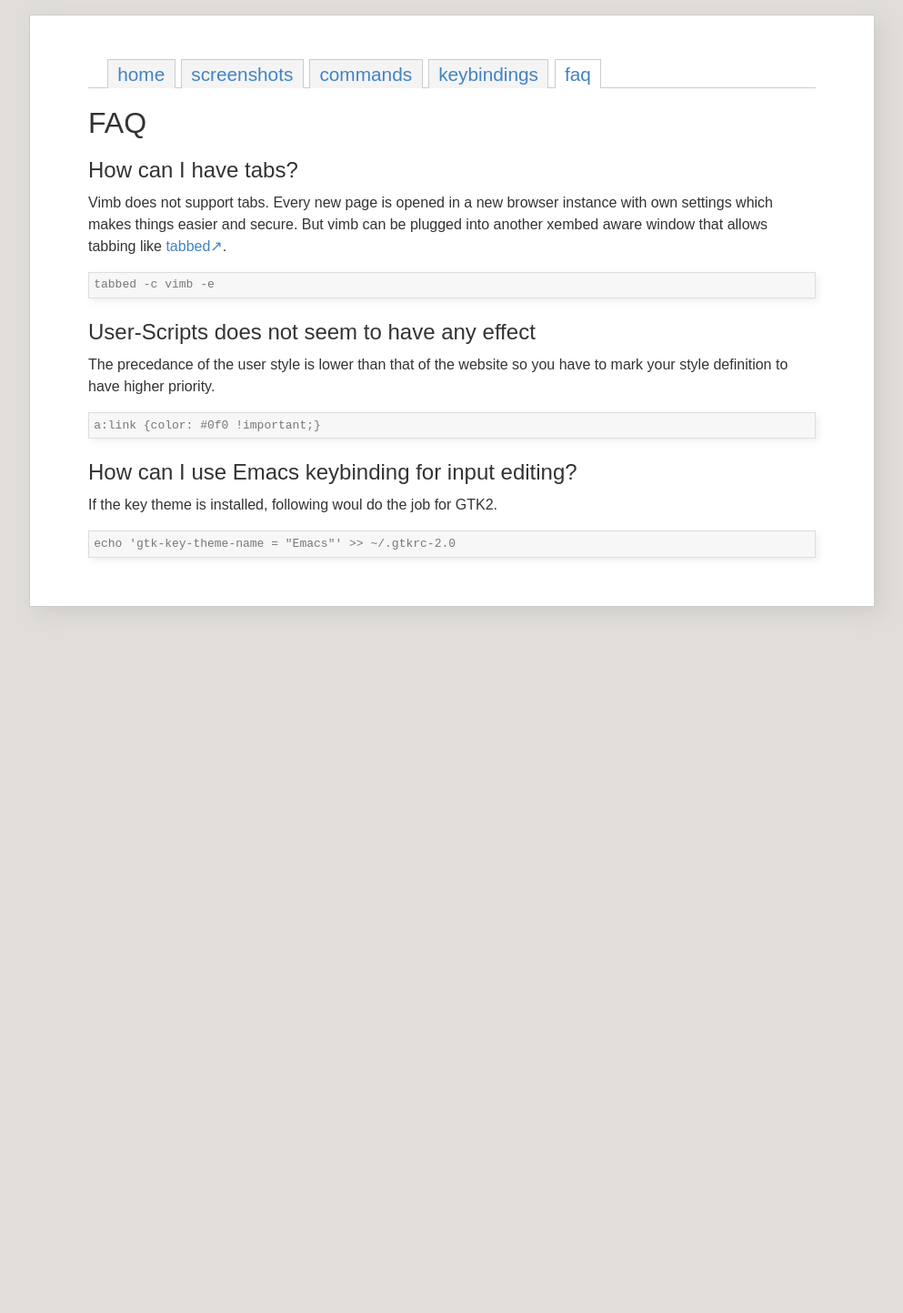
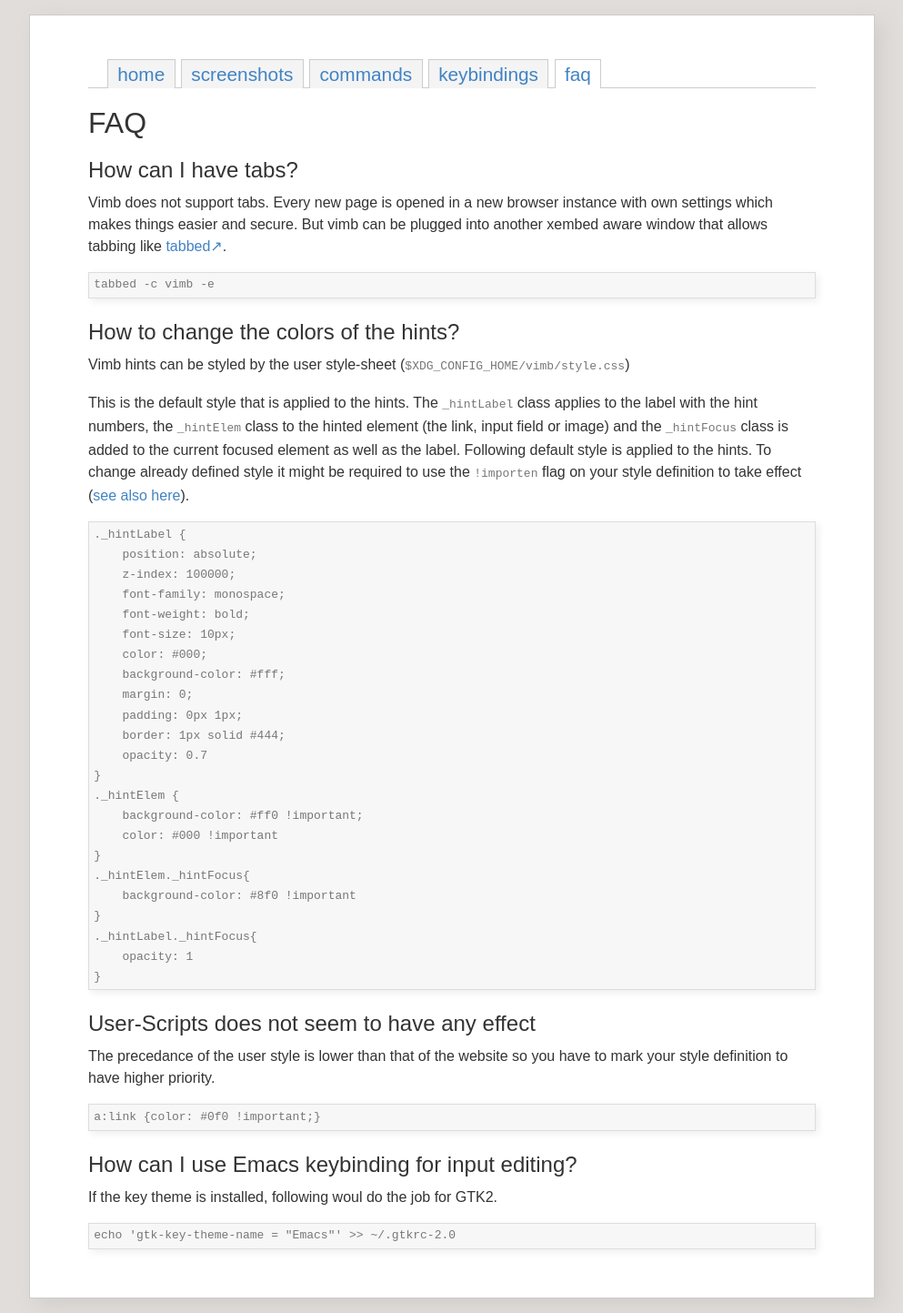
Before and after one commit to fanglingsu/vimb, a Jekyll site: the page built from faq.md, in a window 1280 px wide. Shown: the whole page at 91% size, without its empty margins (143-1136 px from the left). Built offline with Jekyll 4.4.1, drawn with Linux system fonts in a browser that asks for light colours; before the commit the page ends 900 px from its top, so only the background shows below that.

Commit message:
Added faq section how to style the hints.

```diff
--- a/faq.md
+++ b/faq.md
@@ -15,7 +15,44 @@
 
     tabbed -c vimb -e
 
-## User-Scripts does not seem to have any effect
+## How to change the colors of the hints?
+
+Vimb hints can be styled by the user style-sheet
+(`$XDG_CONFIG_HOME/vimb/style.css`)
+
+This is the default style that is applied to the hints. The `_hintLabel` class
+applies to the label with the hint numbers, the `_hintElem` class to the hinted
+element (the link, input field or image) and the `_hintFocus` class is added to
+the current focused element as well as the label. Following default style is
+applied to the hints. To change already defined style it might be required to
+use the `!importen` flag on your style definition to take effect
+([see also here](#user-scripts)).
+
+    ._hintLabel {
+        position: absolute;
+        z-index: 100000;
+        font-family: monospace;
+        font-weight: bold;
+        font-size: 10px;
+        color: #000;
+        background-color: #fff;
+        margin: 0;
+        padding: 0px 1px;
+        border: 1px solid #444;
+        opacity: 0.7
+    }
+    ._hintElem {
+        background-color: #ff0 !important;
+        color: #000 !important
+    }
+    ._hintElem._hintFocus{
+        background-color: #8f0 !important
+    }
+    ._hintLabel._hintFocus{
+        opacity: 1
+    }
+
+## User-Scripts does not seem to have any effect {#user-scripts}
 
 The precedance of the user style is lower than that of the website so you have
 to mark your style definition to have higher priority.
```
